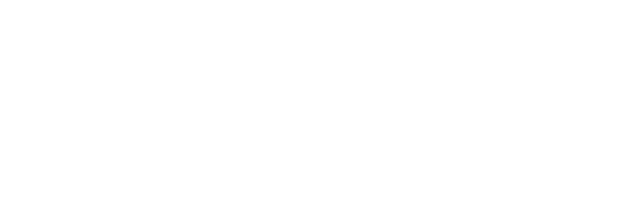
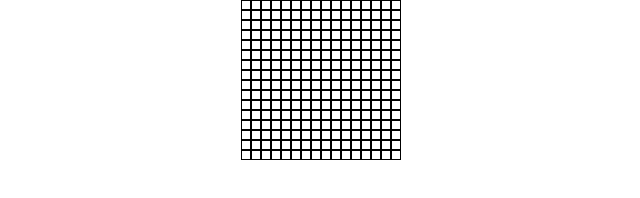
Before and after one commit to Ahmed-Magdy-S/Etch-A-Sketch, a website: page index.html in a window 1280 px wide. Shown: the whole page, without its empty margins (319-959 px from the left). Drawn offline with nearby package versions, Linux system fonts and the light colour scheme; files that its build step writes are made by us from their sources.

Commit message:
Create a webpage with a 16x16 grid of square divs

```diff
--- a/index.html
+++ b/index.html
@@ -8,5 +8,7 @@
 </head>
 <body>
 
+
+    <script src="main-app.js"></script>
 </body>
 </html>
--- a/main-app.js
+++ b/main-app.js
@@ -0,0 +1,13 @@
+//Create Div Container with class container
+let containerDiv = document.createElement('div');
+document.body.appendChild(containerDiv);
+containerDiv.classList.add('container')
+
+
+
+function createGridSquaresDivs (gridSquaresNum) {
+    for (let i = 0; i < gridSquaresNum; i++) {
+        containerDiv.appendChild(document.createElement('div'));
+    }
+}
+createGridSquaresDivs(16*16);
--- a/package.json
+++ b/package.json
@@ -4,7 +4,7 @@
   "description": "One of projects for The Odin Project Website | Web Development 101",
   "main": "index.js",
   "scripts": {
-    "sass-watch": "sass sass/main-sass.scss main.css --watch",
+    "sass-watch": "sass sass/main-sass.scss main.css --watch"
   },
   "author": "Ahmed Magdy Seleem",
   "license": "ISC"
--- a/sass/abstracts/_variables.scss
+++ b/sass/abstracts/_variables.scss
@@ -0,0 +1 @@
+$default-font : 1.6rem;
--- a/sass/base/_base.scss
+++ b/sass/base/_base.scss
@@ -0,0 +1,25 @@
+*,
+*::before,
+*::after {
+    box-sizing: border-box;
+    margin: 0;
+    padding: 0;
+}
+
+html {
+    font-size: 62.5%;
+}
+
+body {
+    line-height: 1.6;
+    font-family: Arial, Helvetica, sans-serif;
+    font-size: $default-font;
+}
+
+ul {
+    list-style: none;
+}
+
+a {
+    text-decoration: none;
+}
--- a/sass/pages/_home.scss
+++ b/sass/pages/_home.scss
@@ -0,0 +1,13 @@
+.container {
+    display: grid;
+    grid-template-columns: repeat(16, min-content);
+    grid-template-rows: repeat(16, min-content);
+    justify-content: center;
+}
+
+.container div {
+    border: 1px solid #000;
+    width: 1rem;
+    height: 1rem;
+
+}
```
Also changed, not shown: main.css (added), 1 other file.
